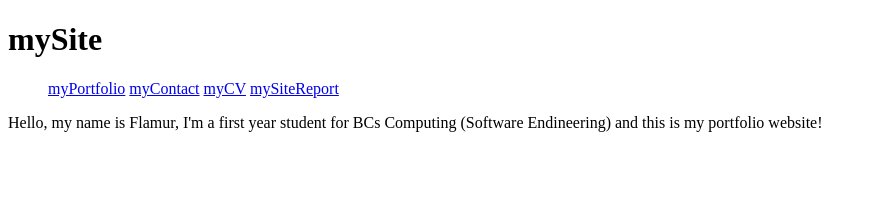
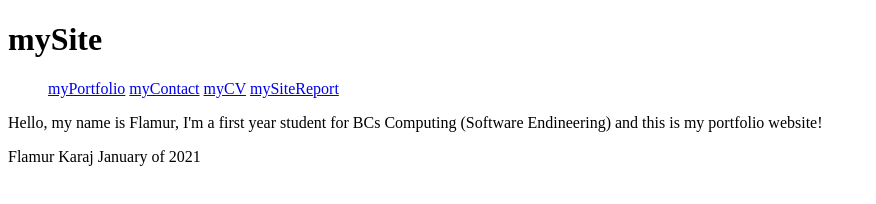
Before and after one commit to flamur002/csy1018a1, a plain HTML site: page index.html in a window 1280 px wide. Shown: the whole page, without its empty margins (0-876 px from the left). Drawn offline with Linux system fonts and the light colour scheme.

Commit message:
added footer

```diff
--- a/index.html
+++ b/index.html
@@ -29,12 +29,9 @@
 </main>
 
 
-
-
-
-
-
-
+<footer>
+    <p>Flamur Karaj January of 2021</p>
+</footer>
 
     </body>
 
```
